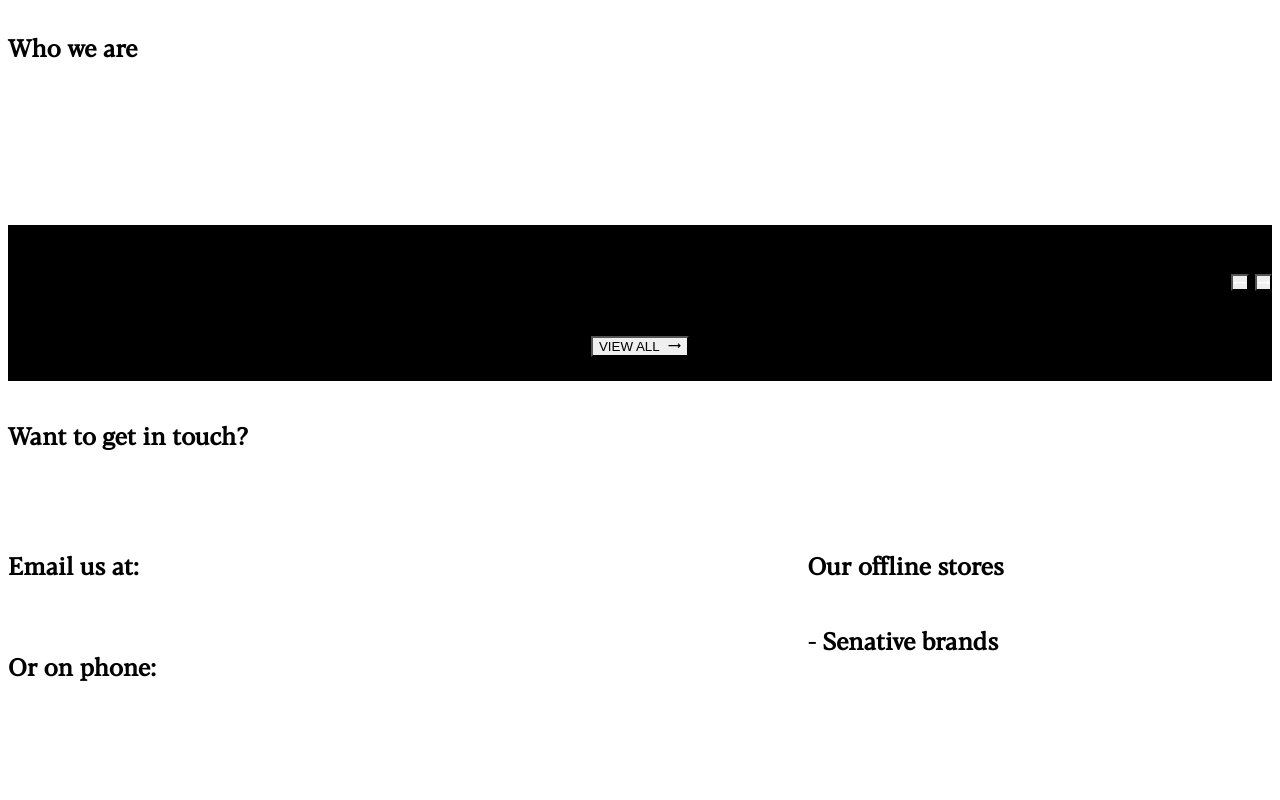
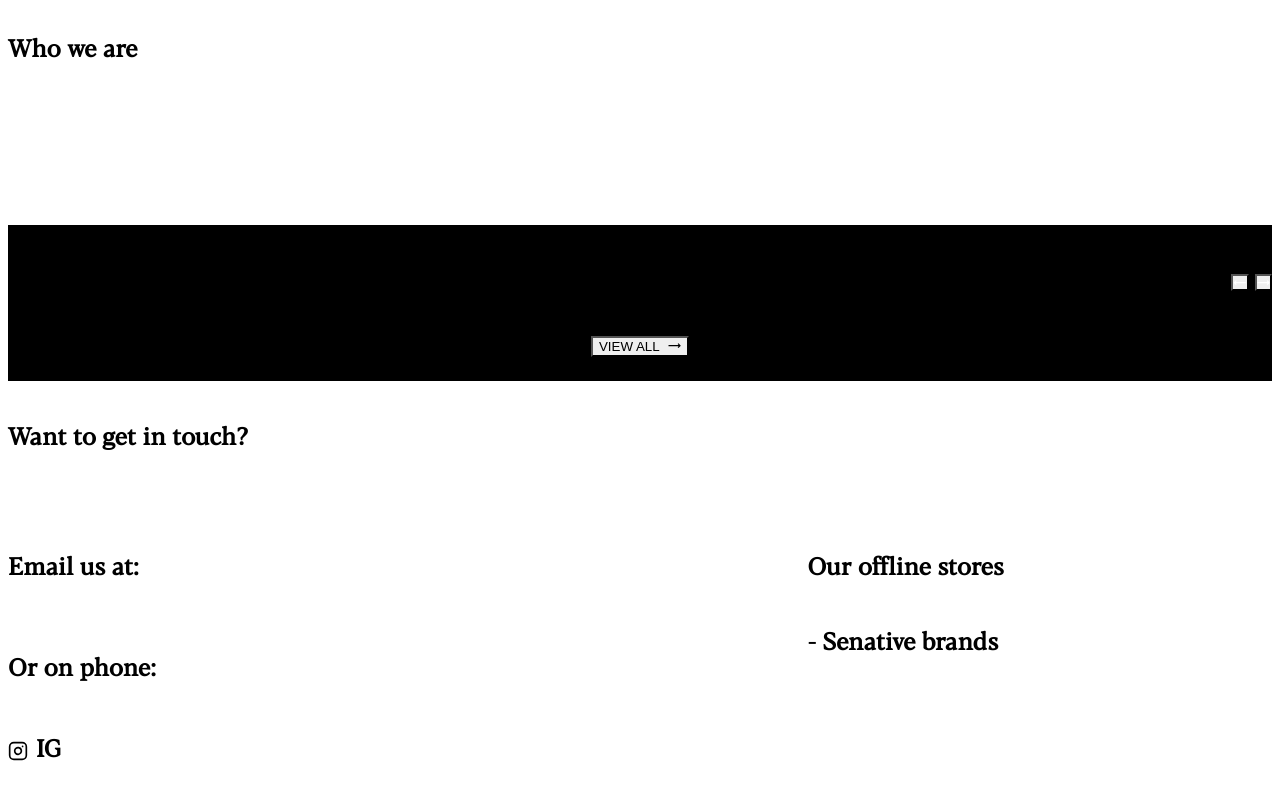
Before and after one commit to adedaniel/futronics-website, a Gatsby site: page / in a window 1280 px wide. Shown: the part 767-1567 px from the top of the page. Built offline with nearby package versions, Linux system fonts and the light colour scheme; Gatsby itself is replaced by a stand-in of ours.

Commit message:
Add IG Link

```diff
--- a/src/pages/index.js
+++ b/src/pages/index.js
@@ -7,6 +7,7 @@ import {
   Container,
   Flex,
   Heading,
+  HStack,
   IconButton,
   Link,
   Stack,
@@ -14,6 +15,7 @@ import {
 } from "@chakra-ui/react"
 import React from "react"
 import { BsArrowRight } from "react-icons/bs"
+import { FiInstagram } from "react-icons/fi"
 import { CgArrowLongLeft, CgArrowLongRight } from "react-icons/cg"
 import HeadPhones from "../components/image-exports/headphones"
 import Layout from "../components/layout"
@@ -217,6 +219,22 @@ const IndexPage = () => {
                       (+234)80 571 11 773
                     </Link>
                   </Stack>
+                  <Stack>
+                    <HStack align="center">
+                      <FiInstagram size={20} color="primary.400" />
+                      <Heading fontSize="xl" color="primary.400">
+                        IG
+                      </Heading>
+                    </HStack>
+                    <Link
+                      href="https://instagram.com/club_futronics"
+                      color="white"
+                      isExternal
+                      fontSize="xl"
+                    >
+                      @club_futronics
+                    </Link>
+                  </Stack>
                 </Stack>
               </Flex>
               <Flex w="full">
```
